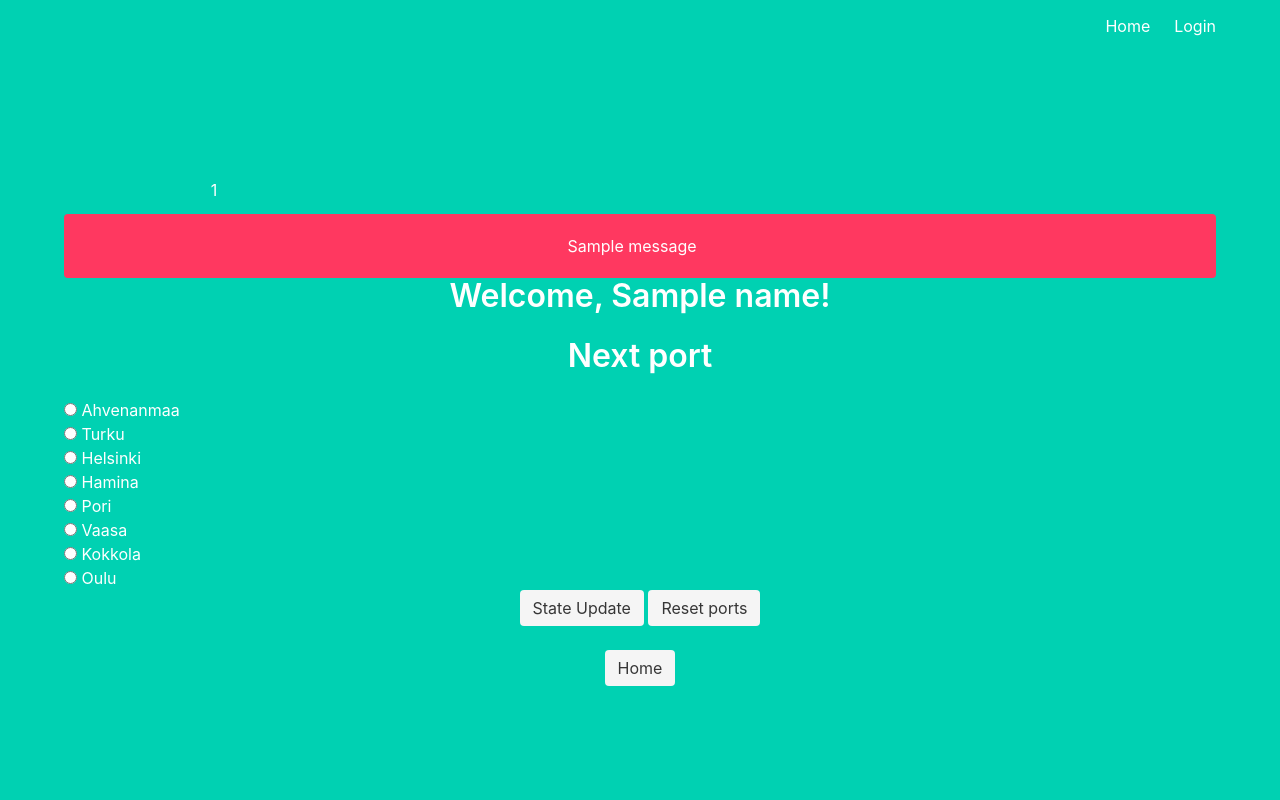
After one commit to ullallulla/tour-tag, a Python web app: template templates/stateupdate.html in a window 1280 px wide. The commit adds this page. Run offline with Jinja, Linux system fonts and the light colour scheme; the template is opened without the code that fills it: most values are stand-ins (such as "Sample title", 1, 10 or a date in 2020); one stand-in notice (Sample message) is shown.

Commit message:
Added update function to /update

```diff
--- a/templates/base.html
+++ b/templates/base.html
@@ -41,6 +41,11 @@
                                 Leader
                             </a>
 							{% endif %}
+                            {% if current_user.is_authenticated %}
+                            <a href="{{ url_for('main.state_update') }}" class="navbar-item">
+                                Update
+                            </a>
+							{% endif %}
                         </div>
                     </div>
                 </div>
--- a/templates/leader.html
+++ b/templates/leader.html
@@ -240,5 +240,4 @@
 
 
 
-
 {% endblock %}
--- /dev/null
+++ b/templates/stateupdate.html
@@ -0,0 +1,86 @@
+{% extends "base.html" %}
+
+{% block content %}
+
+{% if grid != None %}
+    <div class="column" style="width: 300px;">{{ grid }}</div>
+{% endif %}
+
+<div class="container">
+{% with messages = get_flashed_messages() %}
+  {% if messages %}
+    {% for message in messages %}
+      <div class="notification is-danger">{{ message }}</div>
+    {% endfor %}
+  {% endif %}
+{% endwith %}
+</div>
+
+<h1 class="title">
+  Welcome, {{ name }}!
+</h1>
+
+<form method="POST">
+    <h3 class="title">Next port</h3>
+
+    <div class="control">
+        <label class="radio">
+            <input type="radio" name="next_port" value="Ahvenanmaa">
+            Ahvenanmaa
+        </label>
+    </div>
+    <div class="control">
+        <label class="radio">
+            <input type="radio" name="next_port" value="Turku">
+            Turku
+        </label>
+    </div>
+    <div class="control">
+        <label class="radio">
+            <input type="radio" name="next_port" value="Helsinki">
+            Helsinki
+        </label>
+    </div>
+    <div class="control">
+        <label class="radio">
+            <input type="radio" name="next_port" value="Hamina">
+            Hamina
+        </label>
+    </div>
+    <div class="control">
+        <label class="radio">
+            <input type="radio" name="next_port" value="Pori">
+            Pori
+        </label>
+    </div>
+    <div class="control">
+        <label class="radio">
+            <input type="radio" name="next_port" value="Vaasa">
+            Vaasa
+        </label>
+    </div>
+    <div class="control">
+        <label class="radio">
+            <input type="radio" name="next_port" value="Kokkola">
+            Kokkola
+        </label>
+    </div>
+    <div class="control">
+        <label class="radio">
+            <input type="radio" name="next_port" value="Oulu">
+            Oulu
+        </label>
+    </div>
+
+    <input class="button is-light" type="submit" value="State Update">
+    <input class="button is-light" type="submit" name="reset" value="Reset ports">
+
+</form>
+
+<br />
+<p align="center"><a href=/ >
+    <button class='button is-light'>Home</button></a></p>
+
+
+
+{% endblock %}
```
Also changed, not shown: main.py (+69 -9 lines).
